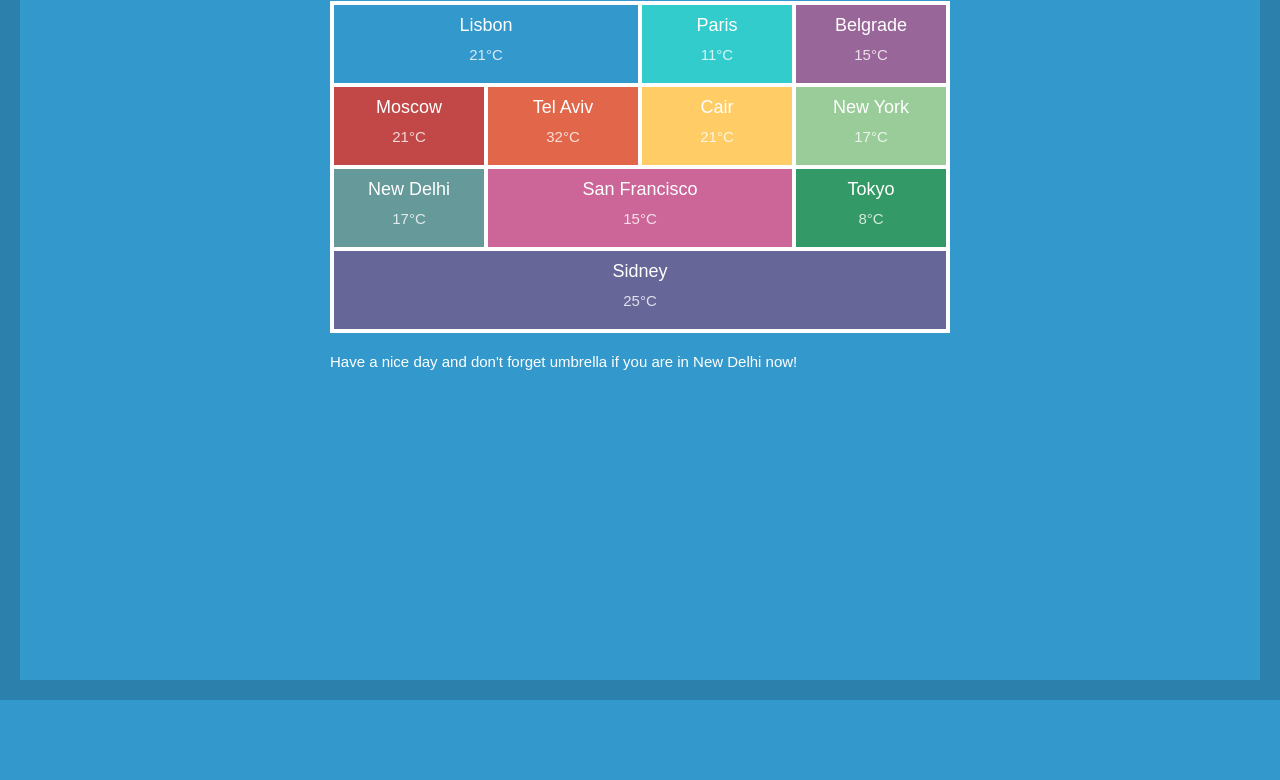
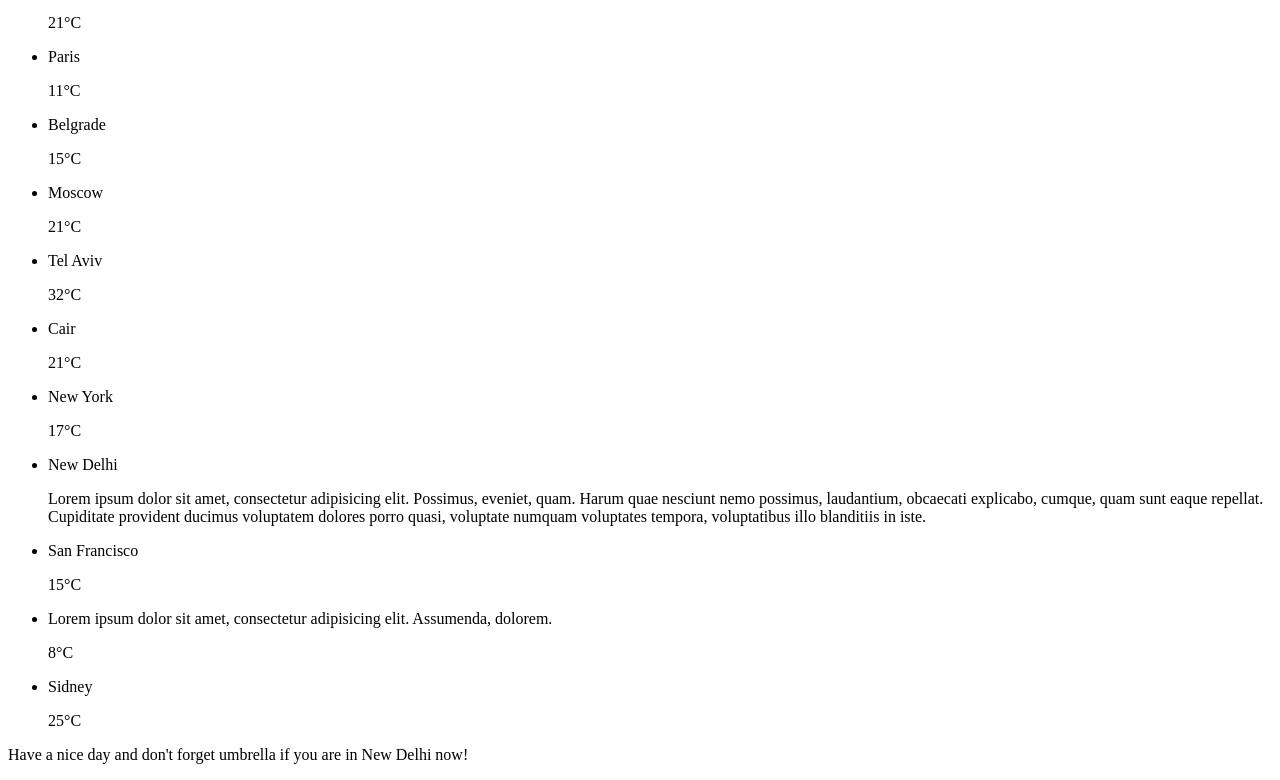
Before and after one commit to s-nik/test, a plain HTML site: page index.html in a window 1280 px wide. Shown: the part 100-880 px from the top of the page. Before the commit the page ends 800 px from the top, so only its background shows below. Drawn offline with Linux system fonts and the light colour scheme; some icons are missing.

Commit message:
some bugs

```diff
--- a/css/style.css
+++ b/css/style.css
@@ -29,7 +29,7 @@ h1 {
 	border: 2px solid #fff;
 }
 
-.towns {
+.town {
 	display: inline-block;
 	width: 25%;
 	text-align: center;
--- a/index.html
+++ b/index.html
@@ -5,7 +5,6 @@
     <meta charset="utf-8">
     <meta name="description" content="wheather forecast">
     <link rel="shortcut icon" href="favicon.ico">
-    <link rel="stylesheet" href="css/style.css">
     <link rel="stylesheet" href="https://cdnjs.cloudflare.com/ajax/libs/weather-icons/2.0.5/css/weather-icons.min.css">
 </head>
 <body>
@@ -13,7 +12,7 @@
         <h1>CSS Wheather forecast <i class="wi wi-sunrise"></i></h1>
     </header>
     <main>
-    	<ul class="container">
+    	<ul class="containers">
     		<li class="towns large">
     			<span>Lisbon</span>
     			<p>21&#176C <i class="wi wi-night-sleet"></i></p>
@@ -44,14 +43,14 @@
     		</li>
     		<li class="towns dark-green">
     			<span>New Delhi</span>
-    			<p>17&#176C <i class="wi wi-night-sleet"></i></p>
+    			<p>Lorem ipsum dolor sit amet, consectetur adipisicing elit. Possimus, eveniet, quam. Harum quae nesciunt nemo possimus, laudantium, obcaecati explicabo, cumque, quam sunt eaque repellat. Cupiditate provident ducimus voluptatem dolores porro quasi, voluptate numquam voluptates tempora, voluptatibus illo blanditiis in iste. <i class="wi wi-night-sleet"></i></p>
     		</li>
     		<li class="towns large pink">
     			<span>San Francisco</span>
     			<p>15&#176C <i class="wi wi-night-sleet"></i></p>
     		</li>
     		<li class="towns green">
-    			<span>Tokyo</span>
+    			<span>Lorem ipsum dolor sit amet, consectetur adipisicing elit. Assumenda, dolorem.</span>
     			<p>8&#176C <i class="wi wi-night-sleet"></i></p>
     		</li>
     		<li class="towns xlarge dark-purple">
```
